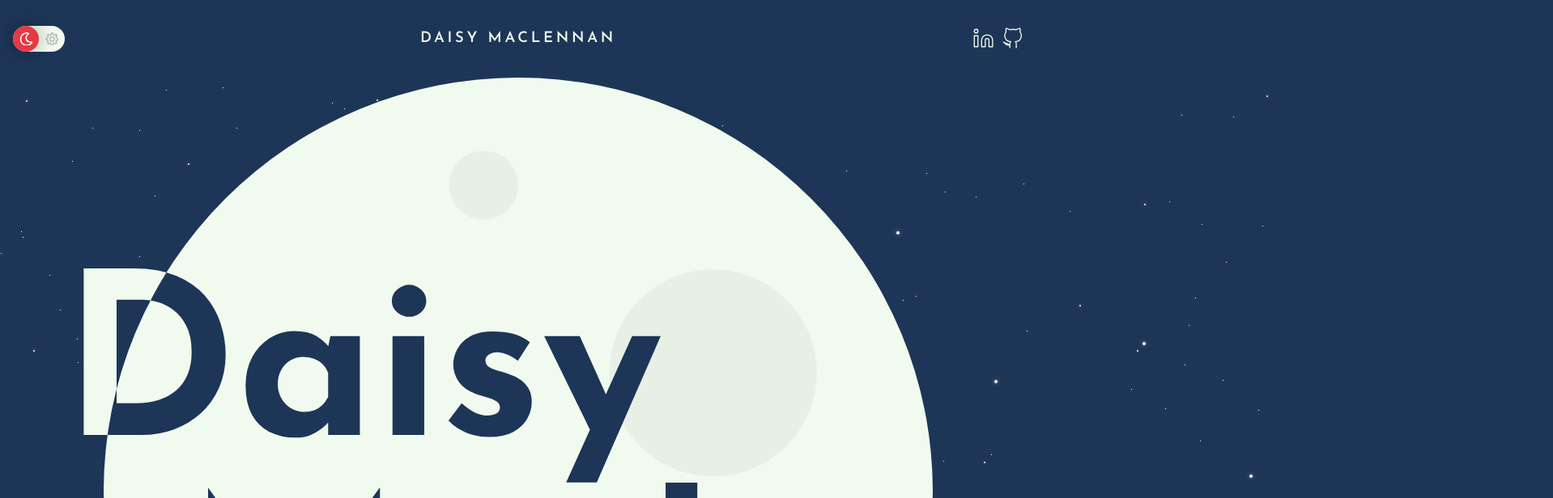
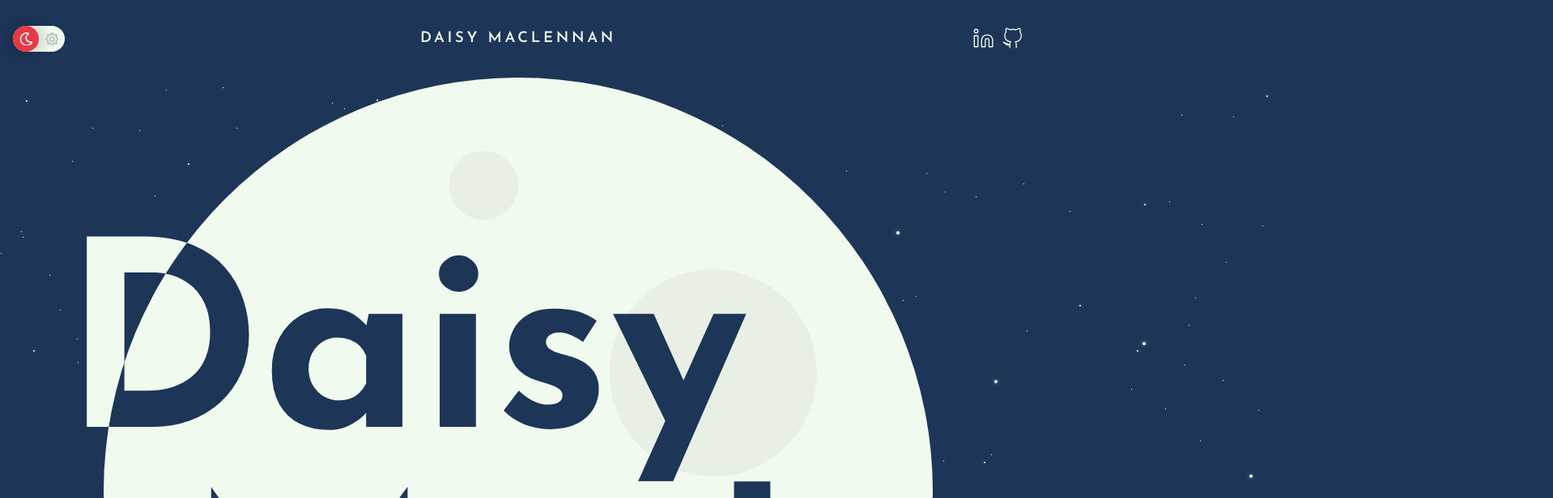
Before and after one commit to daisymaclennan/ts-portfolio, a Next.js app: page / in a window 1280 px wide. Shown: the top 616 px of the page at 81% size, 1918 px wide, since content can reach past the window. Built offline with nearby package versions, Linux system fonts and the light colour scheme.

Commit message:
Make text bigger on bigger screens

```diff
--- a/components/MoonText/MoonText.tsx
+++ b/components/MoonText/MoonText.tsx
@@ -49,10 +49,14 @@ const StyledMoonText = styled(MoonText)`
       flex-direction: column;
       justify-content: center;
       > h2 {
-        font-size: var(--px300);
+        font-size: var(--px400);
         font-weight: bold;
         color: ${(props) => props.theme.contrast};
         transition: color var(--transition);
+
+        @media (max-width: ${(props) => props.theme.breakpoints.large}) {
+          font-size: var(--px300);
+        }
 
         @media (max-width: ${(props) => props.theme.breakpoints.medium}) {
           font-size: var(--px250);
--- a/theme/variables.tsx
+++ b/theme/variables.tsx
@@ -46,6 +46,7 @@ const variables = css`
     --px200: 10rem;
     --px250: 12.5rem;
     --px300: 17.5rem;
+    --px400: 20rem;
 
     // Transition
     --transition: 0.25s ease-in;
```
